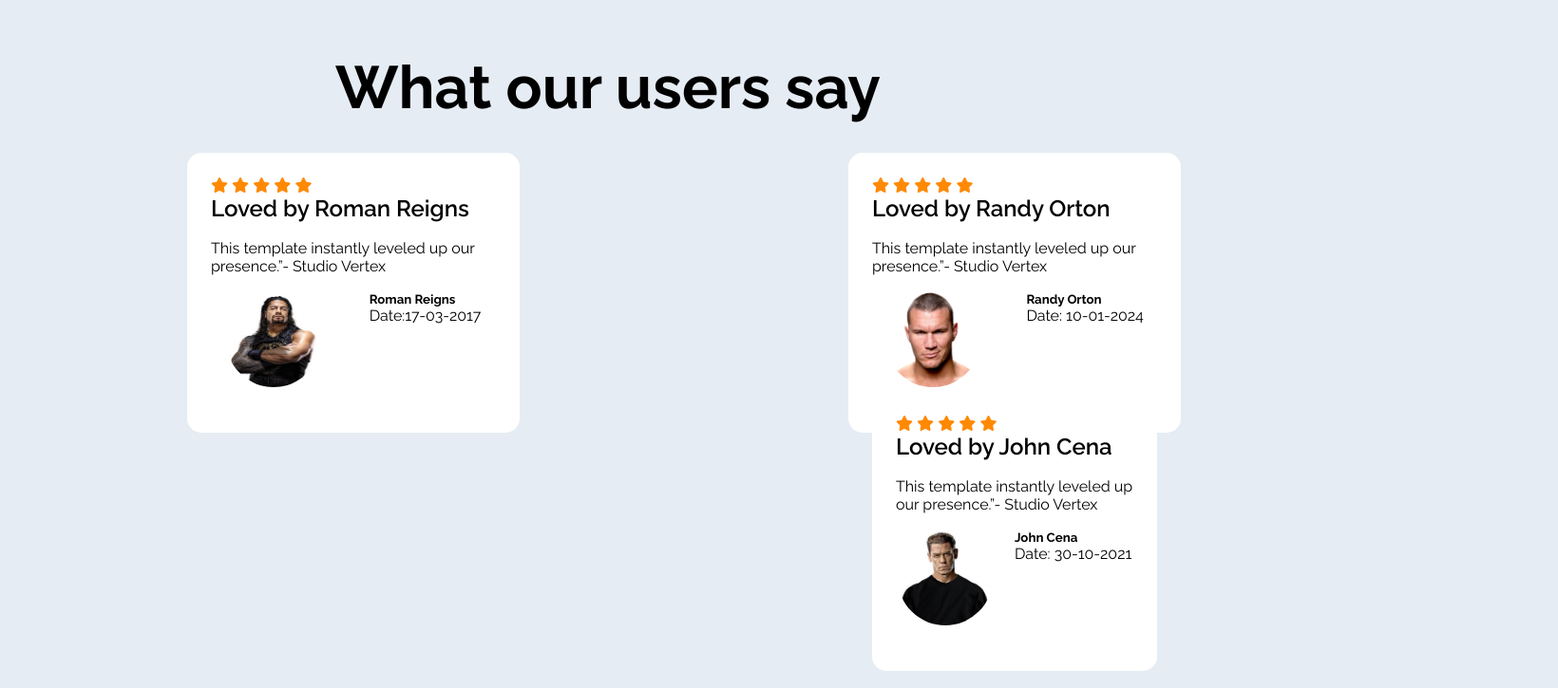
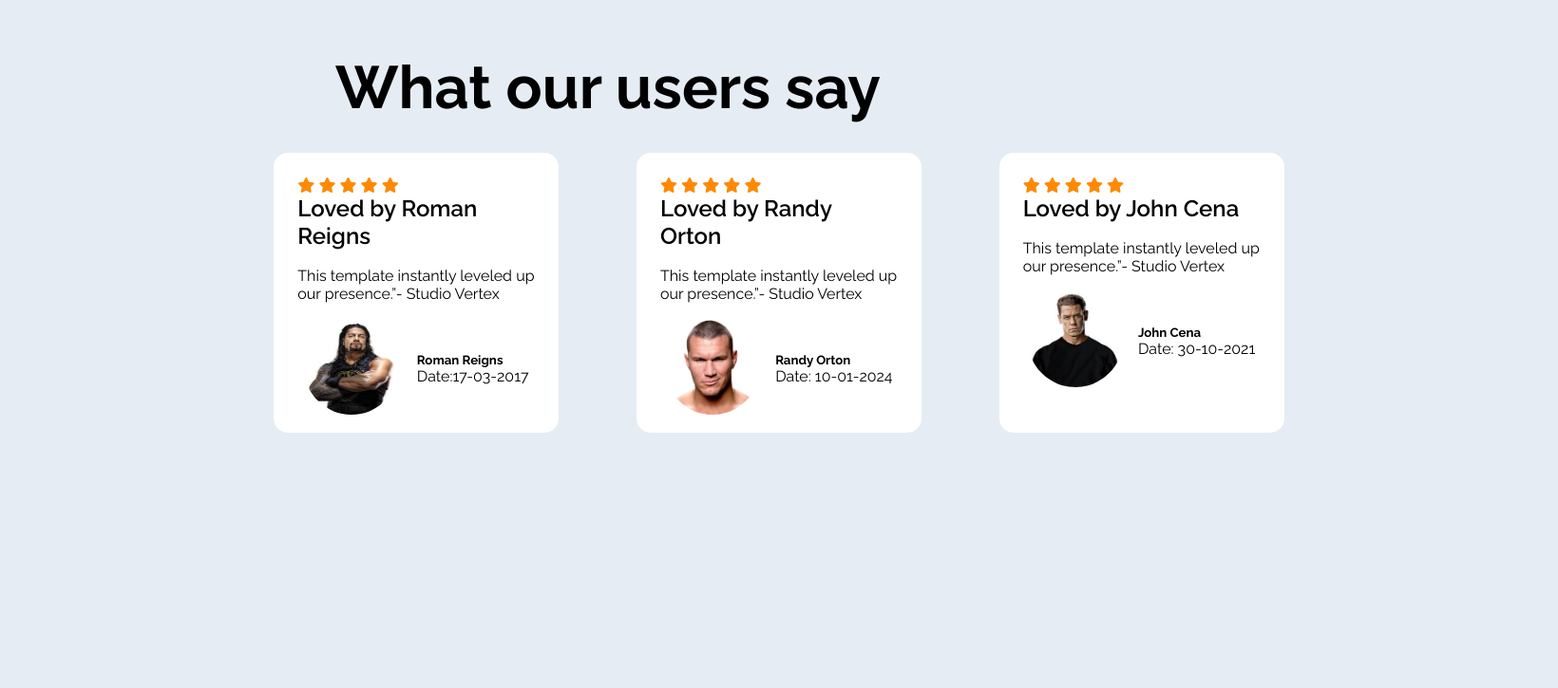
Before and after one commit to md-shajib-hossain/Assignment-01, a plain HTML site: page index.html in a window 1280 px wide. Shown: the part 1880-2605 px from the top of the page at 95% size, 1640 px wide, since content can reach past the window. Drawn offline with Linux system fonts and the light colour scheme.

Commit message:
3 person reviews added

```diff
--- a/index.html
+++ b/index.html
@@ -77,7 +77,10 @@
                             <p class="input-date" >Date:17-03-2017</p></div>
                     </div>
                     </div>
+            </div>
+
                     <!-- review column 2 manush hoise -->
+              <div class="review-container">
                          <div class="review-column">
                          <div class="icon">
                             <i class="fa-solid fa-star"></i>
@@ -96,7 +99,10 @@
                             <h5 class="input-reviewer">Randy Orton</h5>
                             <p class="input-date" >Date: 10-01-2024</p></div>
                     </div>
+                    </div>
+             </div>
                     <!-- 3 no review container upore uthe naa knoo? -->
+                     <div class="review-container">
                             <div class="review-column">
                              <div class="icon">
                             <i class="fa-solid fa-star"></i>
@@ -118,8 +124,10 @@
                     </div>
 
             </div>
+
      </div>
-</div>
+     <!-- </div>
+</div>   -->
     </section>
 <section class="ready-to-section">
             <div class="rfb-secton">
--- a/style.css
+++ b/style.css
@@ -148,7 +148,7 @@ body{
     margin-bottom: 8px;
 }
 .review-column{
-    max-width: 300px;
+    max-width: 250px;
     height: 245px;
     margin-bottom: 24px;
     padding: 25px;
@@ -156,15 +156,12 @@ body{
     background-color: white;
     border-radius: 15px;
 }
-.review-column img{
-    background-repeat: repeat-y;
-    background-size: cover;
-}
+
 .review-input-part{
     display: flex;
-    justify-content:flex-start;
-    align-items: flex-start;
-    gap: 20px;
+    justify-content:center;
+    align-items:center;
+    gap:5px;
 }
 .review-input-part img{
     border-radius: 50%;
@@ -174,9 +171,11 @@ body{
 }
 .review-container{
     display:flex;
+    justify-content: space-around;
     margin: 0px auto;
     padding: 24px;
     height: 400px;
+    width: 500px;
     flex-wrap: nowrap;
 }
 .review-title{
@@ -190,10 +189,12 @@ body{
 }
 .review-er-abba{
     display: flex;
+    justify-content: space-around;
     align-items: center;
-    display: block;
-    width: 1440px;
-    margin: 0px auto;
+    display:inline-flex;
+    gap: 5px;
+    width: 1140px;
+    margin:0px 250px;
 }
 .icon{
     color: rgb(255, 137, 2);
```
Lines whose indentation alone changed are shown as unchanged.
